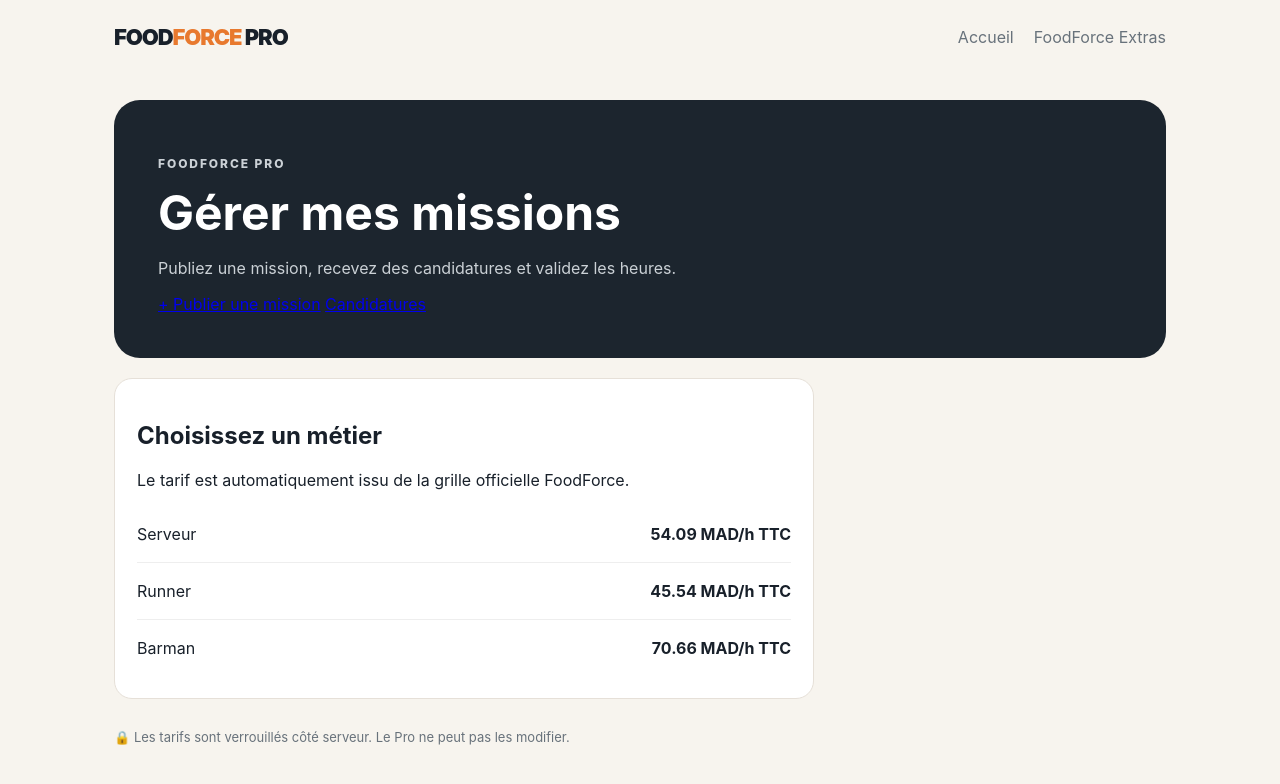
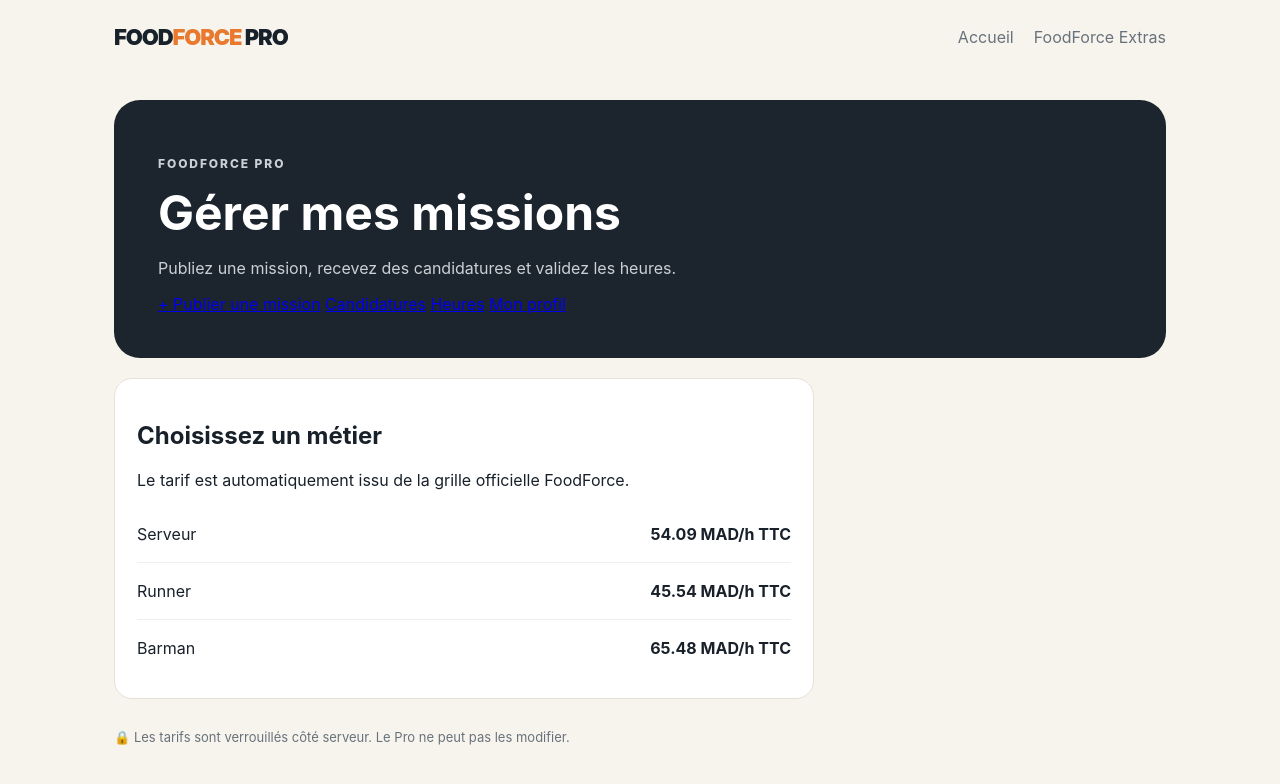
Before and after one commit to aissam76test/test-foodforce, a Next.js app in the folder ffapp/: page /pro in a window 1280 px wide. Shown: the top 784 px of the page. Built offline with nearby package versions, Linux system fonts and the light colour scheme.

Commit message:
fix(ffapp): align Pro dashboard with official tariffs and links

```diff
--- a/ffapp/app/pro/page.tsx
+++ b/ffapp/app/pro/page.tsx
@@ -1,3 +1,3 @@
 import Link from "next/link";
-const jobs=[["Serveur","54.09"],["Runner","45.54"],["Barman","70.66"]];
-export default function Pro(){return <main className="dashboard"><header><div className="brand">FOOD<span>FORCE</span> PRO</div><nav><Link href="/">Accueil</Link><Link href="/extras">FoodForce Extras</Link></nav></header><section className="hero"><p className="eyebrow">FOODFORCE PRO</p><h1>Gérer mes missions</h1><p>Publiez une mission, recevez des candidatures et validez les heures.</p><div><Link className="buttonLink" href="/pro/nouvelle-mission">+ Publier une mission</Link> <Link className="buttonLink" href="/pro/candidatures">Candidatures</Link></div></section><section className="panel"><h2>Choisissez un métier</h2><p>Le tarif est automatiquement issu de la grille officielle FoodForce.</p>{jobs.map(([job,rate])=><div className="row" key={job}><span>{job}</span><b>{rate} MAD/h TTC</b></div>)}</section><footer>🔒 Les tarifs sont verrouillés côté serveur. Le Pro ne peut pas les modifier.</footer></main>}
+const jobs=[["Serveur","54.09"],["Runner","45.54"],["Barman","65.48"]];
+export default function Pro(){return <main className="dashboard"><header><div className="brand">FOOD<span>FORCE</span> PRO</div><nav><Link href="/">Accueil</Link><Link href="/extras">FoodForce Extras</Link></nav></header><section className="hero"><p className="eyebrow">FOODFORCE PRO</p><h1>Gérer mes missions</h1><p>Publiez une mission, recevez des candidatures et validez les heures.</p><div><Link className="buttonLink" href="/pro/nouvelle-mission">+ Publier une mission</Link> <Link className="buttonLink" href="/pro/candidatures">Candidatures</Link> <Link className="buttonLink" href="/pro/heures">Heures</Link> <Link className="buttonLink" href="/pro/profil">Mon profil</Link></div></section><section className="panel"><h2>Choisissez un métier</h2><p>Le tarif est automatiquement issu de la grille officielle FoodForce.</p>{jobs.map(([job,rate])=><div className="row" key={job}><span>{job}</span><b>{rate} MAD/h TTC</b></div>)}</section><footer>🔒 Les tarifs sont verrouillés côté serveur. Le Pro ne peut pas les modifier.</footer></main>}
```
